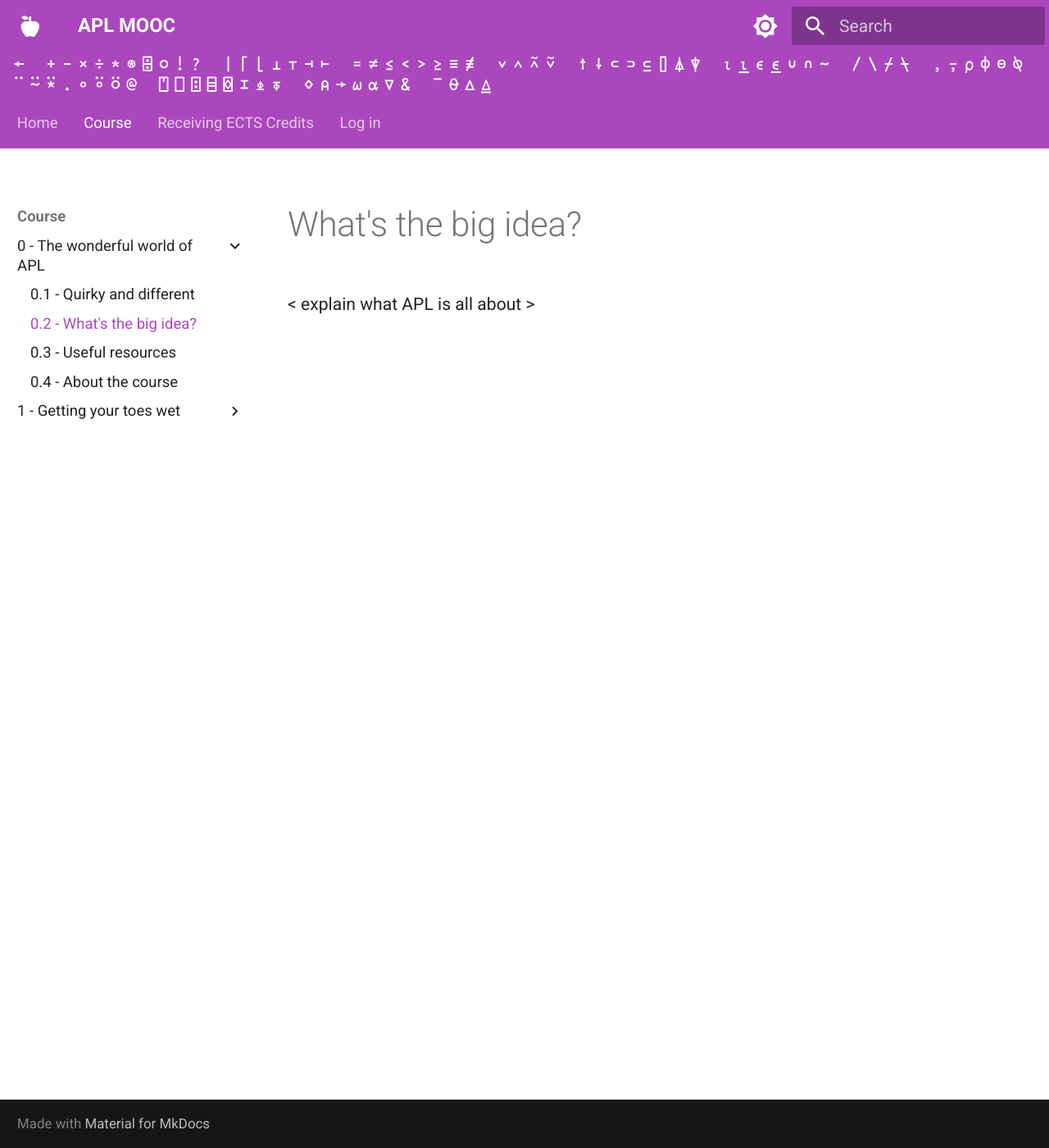
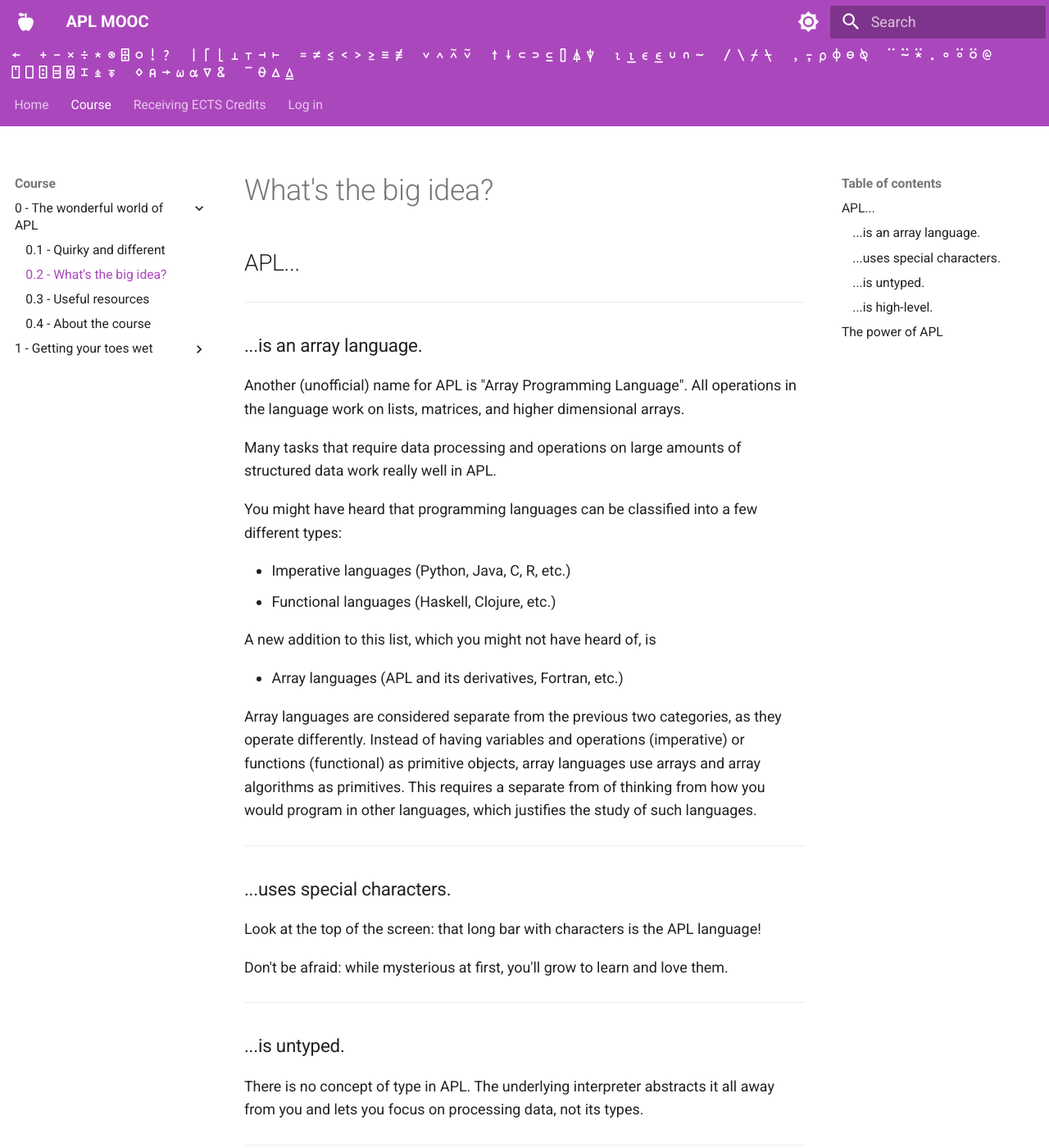
Before and after one commit to APLMOOC/APLMOOC, an MkDocs documentation site: the page built from docs/course/ch0/part2.md, in a window 1280 px wide and 1400 px high. Shown: the whole window at 82% size. Built offline with MkDocs 1.6.1 and Material for MkDocs 9.7.7, drawn with Linux system fonts in a browser that asks for light colours; some web fonts are replaced; some of the changed text lies outside the part shown.

Commit message:
Complete half of Chapter 0

````diff
--- a/docs/course/ch0/part2.md
+++ b/docs/course/ch0/part2.md
@@ -1,3 +1,124 @@
 # What's the big idea?
 
-< explain what APL is all about >
+## APL...
+
+---
+
+### ...is an array language.
+
+Another (unofficial) name for APL is "Array Programming Language".
+All operations in the language work on lists, matrices, and higher dimensional arrays.
+
+Many tasks that require data processing and operations on large amounts of structured data work really well in APL.
+
+You might have heard that programming languages can be classified into a few different types:
+
+- Imperative languages (Python, Java, C, R, etc.)
+- Functional languages (Haskell, Clojure, etc.)
+
+A new addition to this list, which you might not have heard of, is
+
+- Array languages (APL and its derivatives, Fortran, etc.)
+
+Array languages are considered separate from the previous two categories, as they operate differently.
+Instead of having variables and operations (imperative) or functions (functional) as primitive objects,
+array languages use arrays and array algorithms as primitives.
+This requires a separate from of thinking from how you would program in other languages, which justifies the study of such languages.
+
+---
+
+### ...uses special characters.
+
+Look at the top of the screen: that long bar with characters is the APL language!
+
+Don't be afraid: while mysterious at first, you'll grow to learn and love them.
+
+
+---
+
+### ...is untyped.
+
+There is no concept of type in APL.
+The underlying interpreter abstracts it all away from you and lets you focus on processing data, not its types.
+
+---
+
+### ...is high-level.
+
+In fact, APL abstracts a lot of normal operations from you.
+
+There are no concepts of memory, pointers, loops (in their traditional sense), or other primitives
+that, as a traditional (imperative) programmer, one needs to think about and understand when writing algorithms and code.
+
+---
+
+## The power of APL
+
+Some people say that APL is "confusing" and "difficult to read" due to its special characters.
+
+However, I disagree.
+APL is just as readable as any language.
+An English person can't read Finnish either without a little practice!
+
+On the contrary, APL is sometimes _easier_ to read than imperative languages.
+Consider the following problem:
+
+!!! question "Example problem"
+
+    Write a program that takes in a list of numbers.
+    Is the product of all the numbers positive, negative, or zero?
+
+    Return the sign of the product (1 if it is positive, -1 if it is negative, and 0 if it is zero).
+
+There are many ways to solve this problem (try it!).
+The only arguably _incorrect_ way is to actually multiply all the numbers together
+(that would take a lot of time and cause integer overflow for big lists or big numbers).
+
+Consider the following solution in Python.
+
+!!! note "Python solution"
+
+    ```python
+    raw_values = input()
+    values = raw_values.split()
+
+    result = 1
+
+    for str_value in values:
+        value = int(str_value)
+
+        if value == 0:
+            result = 0
+            break
+        elif value > 0:
+            continue
+        else:
+            result *= -1
+
+    print(result)
+    ```
+
+Sure, this solution could definitely be optimised and shortened.
+However, this is also how beginner Python programmers are often taught to approach problems such as this.
+
+You'll notice that there is a lot of overhead in this solution:
+the programmer has to split the input, manually go through the list using a loop,
+convert string data to integer format, handle all of the different cases themselves ((making sure they are exhaustive),
+and print the result to the screen themselves.
+
+Compare this to the equivalent APL solution.
+
+!!! note "APL solution"
+
+    ```apl
+    ×/×
+    ```
+
+This isn't just part of the solution, this isn't a little section thereof, this is _the whole solution_.
+
+To an APL thinker, this is perfectly clear and legible!
+The symbols essentially tell the interpreter the following:
+"multiply together all of the elements of the list containing the signs of the input list".
+There is no mention of types, no mention of loops, just operations acting on a structured list of data.
+
+Which one do you think is more legible?
--- a/docs/styles/main.css
+++ b/docs/styles/main.css
@@ -4,7 +4,7 @@
 }
 
 html {
-    font-size: 165%;
+    font-size: 140%;
 }
 
 input#user, input#pass {
````
Also changed, not shown: docs/course/ch0/part1.md (+54 -1 lines).
